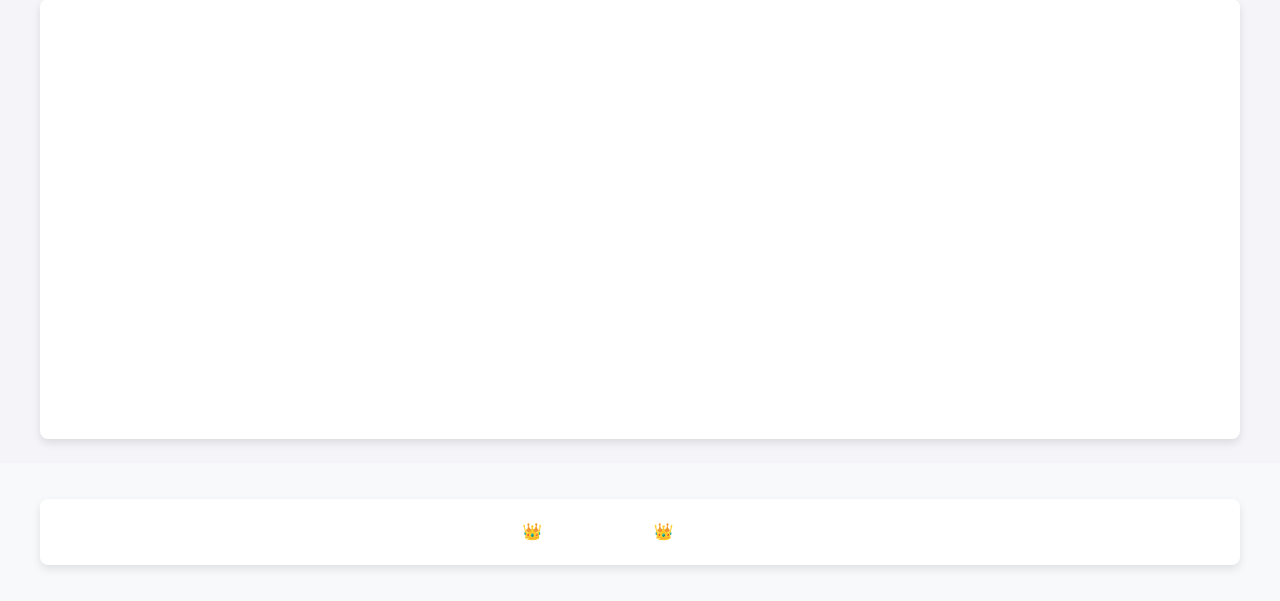
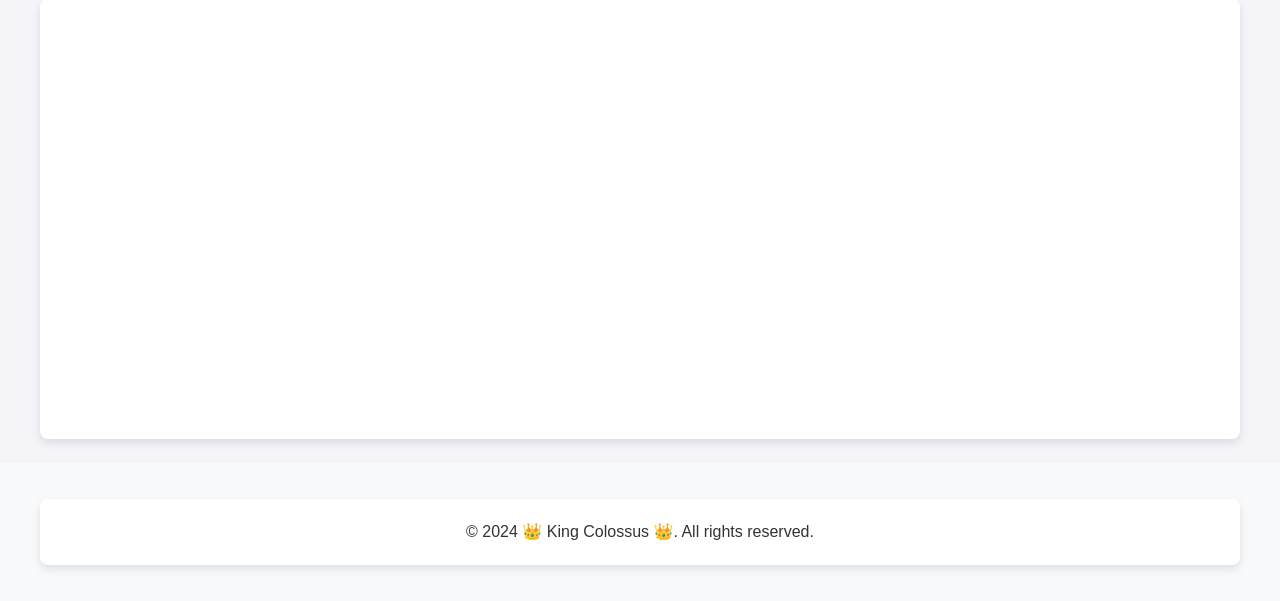
Before and after one commit to Deaeath/ColossusBot, a Python web app: template dashboard/templates/base.html in a window 1280 px wide. Shown: the part 199-800 px from the top of the page. Run offline with Jinja, Linux system fonts and the light colour scheme; the template is opened without the code that fills it, so the values that code supplies are empty.

Commit message:
Refactor style.css to remove unnecessary CSS properties

```diff
--- a/dashboard/static/css/style.css
+++ b/dashboard/static/css/style.css
@@ -151,5 +151,4 @@ th {
     /* position: fixed;
     bottom: 0; */
     width: 100%;
-    color: white; /* Ensures footer text is visible against dark background */
 }
```
